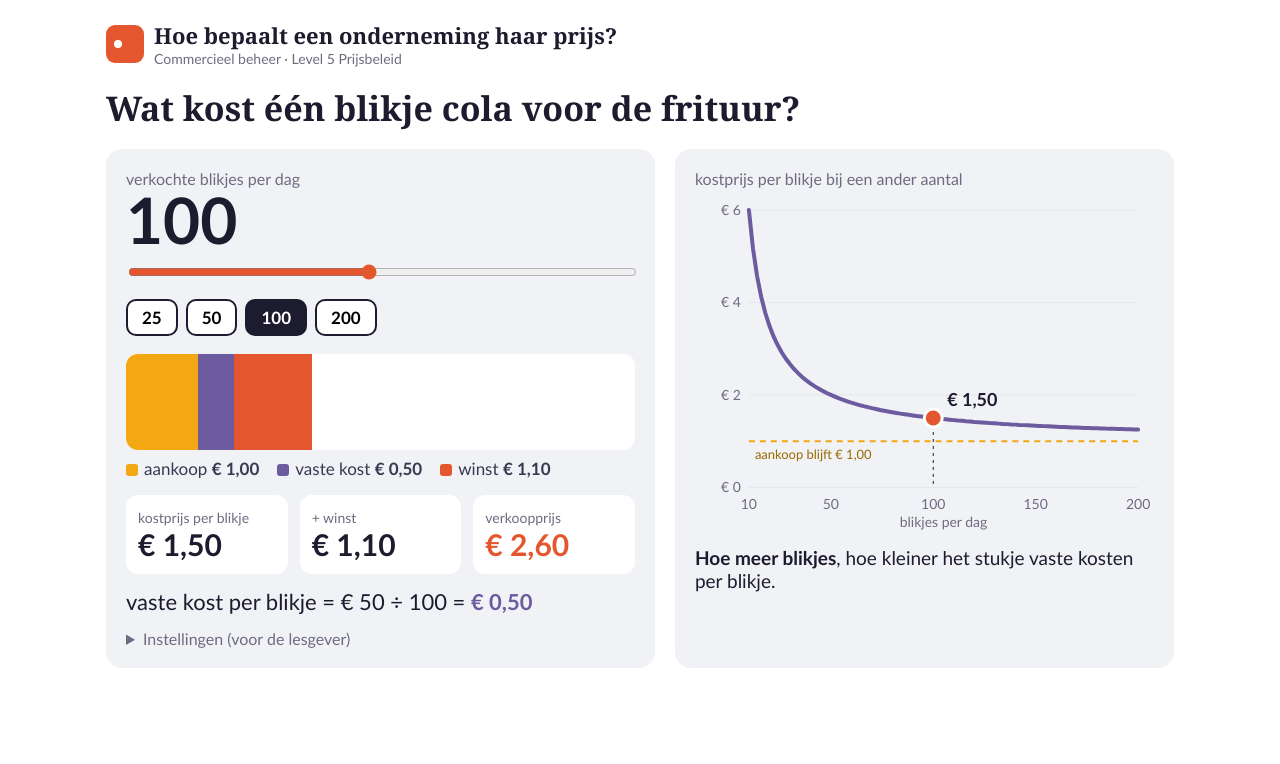
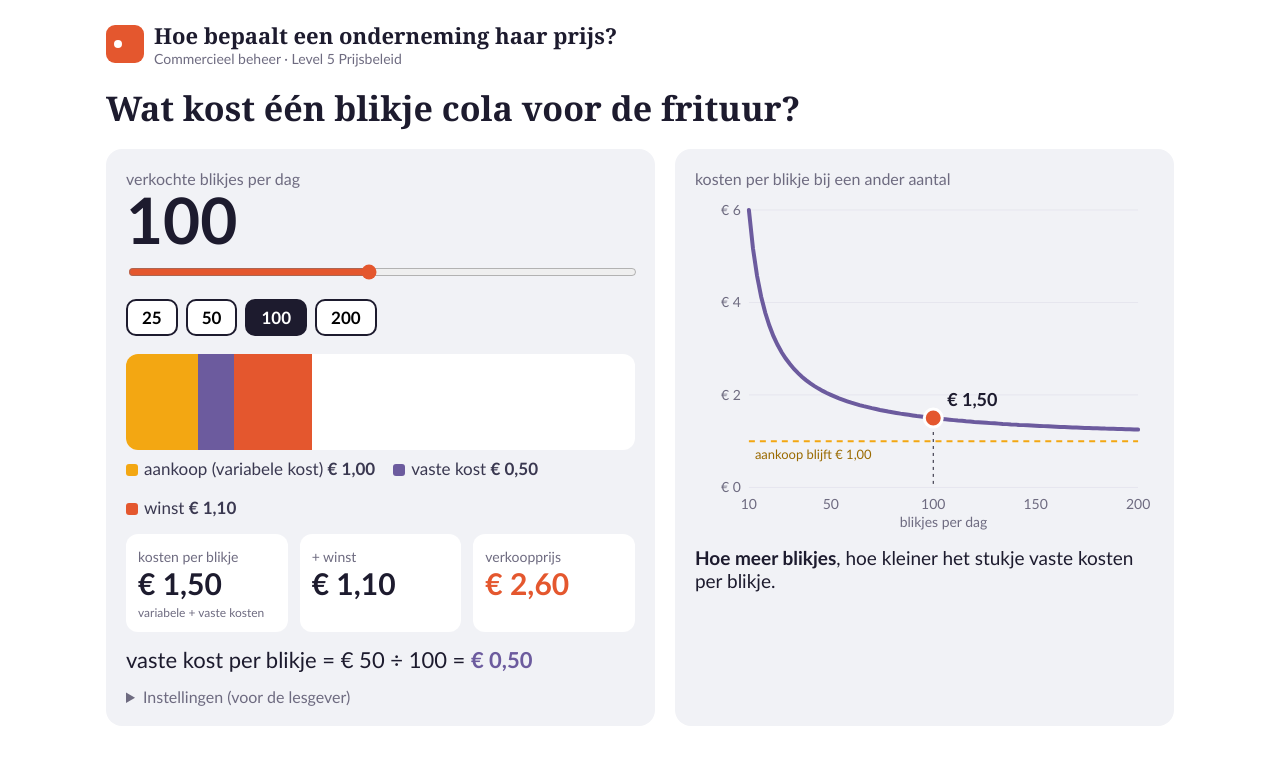
Before and after one commit to mla-365/prijsbeleid, a plain HTML site: page index.html in a window 1280 px wide. Drawn offline with Linux system fonts and the light colour scheme.

Commit message:
Add files via upload

```diff
--- a/index.html
+++ b/index.html
@@ -119,10 +119,10 @@
           <div class="seg s-vast" id="sVast"><small>VASTE KOST</small><span id="vVast">€ 0,50</span></div>
           <div class="seg s-winst" id="sWinst"><small>WINST</small><span id="vWinst">€ 1,10</span></div>
         </div>
-        <div class="keys"><span><i style="background:var(--amber)"></i>aankoop <b id="kAan">€ 1,00</b></span><span><i style="background:var(--purple)"></i>vaste kost <b id="kVast">€ 0,50</b></span><span><i style="background:var(--red)"></i>winst <b id="kWinst">€ 1,10</b></span></div>
+        <div class="keys"><span><i style="background:var(--amber)"></i>aankoop (variabele kost) <b id="kAan">€ 1,00</b></span><span><i style="background:var(--purple)"></i>vaste kost <b id="kVast">€ 0,50</b></span><span><i style="background:var(--red)"></i>winst <b id="kWinst">€ 1,10</b></span></div>
 
         <div class="sum">
-          <div><span>kostprijs per blikje</span><b id="kp">€ 1,50</b></div>
+          <div><span>kosten per blikje</span><b id="kp">€ 1,50</b><span style="font-size:12px">variabele + vaste kosten</span></div>
           <div><span>+ winst</span><b id="wi">€ 1,10</b></div>
           <div><span>verkoopprijs</span><b id="vp" style="color:var(--red)">€ 2,60</b></div>
         </div>
@@ -137,8 +137,8 @@
       </div>
 
       <div class="card">
-        <div class="lbl" style="margin-bottom:6px">kostprijs per blikje bij een ander aantal</div>
-        <svg id="chart" viewBox="0 0 460 340" width="100%" role="img" aria-label="Grafiek: kostprijs per blikje daalt als het aantal blikjes stijgt"></svg>
+        <div class="lbl" style="margin-bottom:6px">kosten per blikje bij een ander aantal</div>
+        <svg id="chart" viewBox="0 0 460 340" width="100%" role="img" aria-label="Grafiek: kosten per blikje dalen als het aantal blikjes stijgt"></svg>
         <p style="font-size:19px;margin:10px 0 0"><b>Hoe meer blikjes</b>, hoe kleiner het stukje vaste kosten per blikje.</p>
       </div>
     </div>
```
